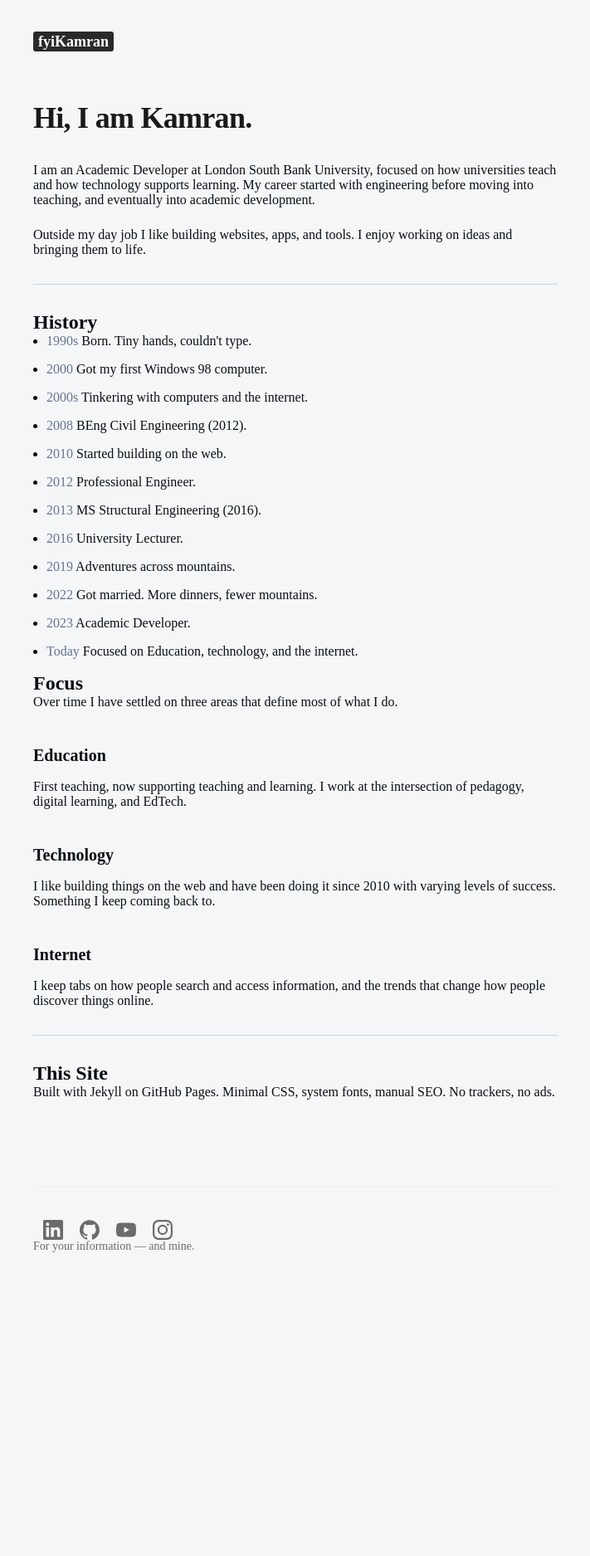
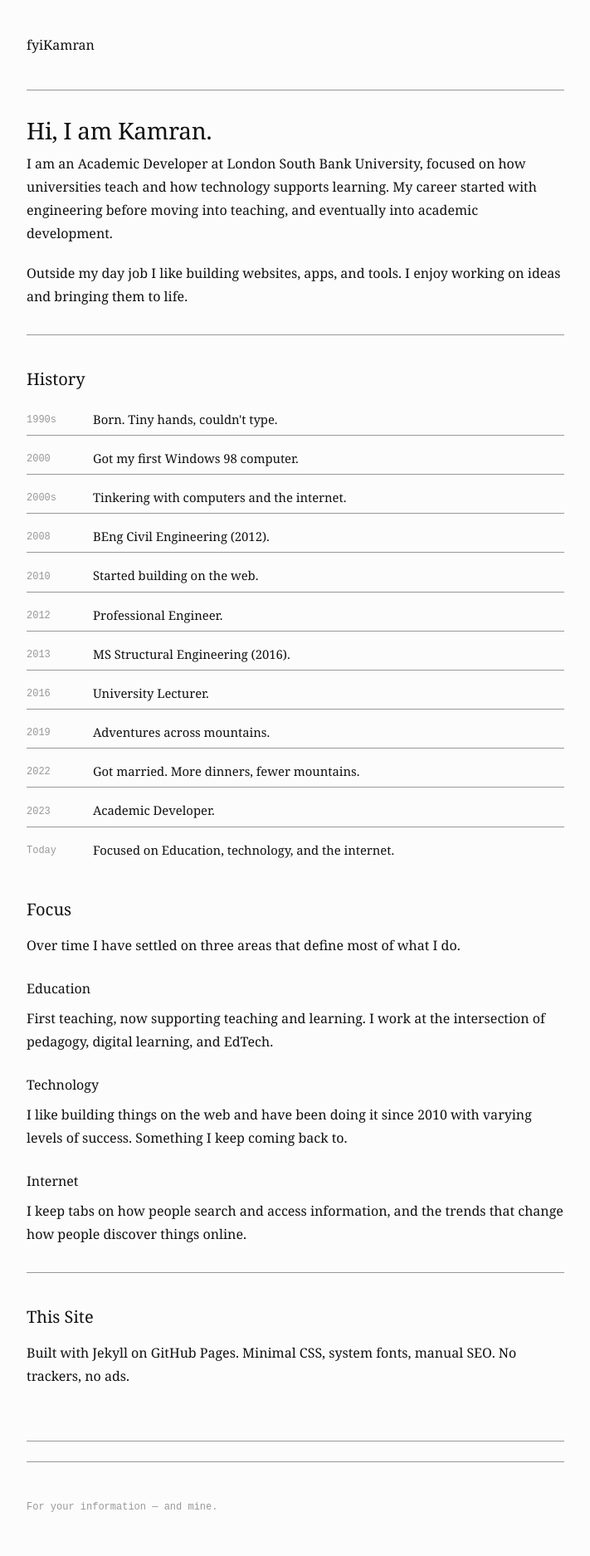
Before and after one commit to fyikamran/fyikamran.github.io, a Jekyll site: the page built from about.html, in a window 1280 px wide. Shown: the whole page at 83% size, without its empty margins (284-995 px from the left). Built offline with Jekyll 4.4.1, drawn with Linux system fonts in a browser that asks for light colours; before the commit the page ends 1570 px from its top, so only the background shows below that.

Commit message:
Update styles.css

```diff
--- a/assets/css/styles.css
+++ b/assets/css/styles.css
@@ -1,201 +1,280 @@
  /* ==========================================================================
-   1. Global Resets & Body
-   ==========================================================================
-   */
-  :root {
-  /* Layout Backgrounds */
-  --bg-main: #f4f6f8;        /* The crisp, cold ice-white for the page */
-  --bg-surface: #ffffff;     /* Pure white if you ever want to highlight card blocks or inputs */
-  --bg-code: #e2e8f0;        /* Light slate grey background for inline code blocks */
-
-  /* Typography Colors */
-  --text-primary: #0b0f13;   /* Pure ink black for maximum readability in body/headers */
-  --text-muted: #64748b;     /* Sterile slate grey for your timeline dates and meta text */
-  --text-inline-code: #0f172a; /* Slightly deeper tone for technical code text */
-
-  /* Interactive States (Links & Buttons) */
-  --link-color: #0b0f13;     /* Matches primary text for a strict monochrome aesthetic */
-  --link-hover: #0284c7;     /* A clean, cold sky blue that appears ONLY on mouse-hover */
-
-  /* Structure & Accents */
-  --border-clean: #cbd5e1;   /* A subtle, sharp line color for horizontal rules (<hr>) or grids */
-}
-
-body {
-  background-color: var(--bg-main);
-  color: var(--text-primary);
-}
-
-/* Timeline text adjustments */
-.timeline time {
-  color: var(--text-muted);
-}
-
-/* Hyperlink adjustments */
-a {
-  color: var(--link-color);
-  text-decoration: underline;
-  text-underline-offset: 3px; /* Gives the line a tiny bit of breathing room */
-}
-
-a:hover {
-  color: var(--link-hover);
-}
-
-/* If you ever write inline code back-ticks like `this` in Jekyll */
-code {
-  background-color: var(--bg-code);
-  color: var(--text-inline-code);
-  padding: 0.2rem 0.4rem;
-  border-radius: 4px;
-  font-size: 0.9em;
-}
-
-/* Clean dividing lines */
-hr {
-  border: 0;
-  border-top: 1px solid var(--border-clean);
-  margin: 2rem 0;
-}
-
+  Reset
+  ========================================================================== */
 * {
  box-sizing: border-box;
  margin: 0;
  padding: 0;
 }
 
+/* ==========================================================================
+  Variables
+  ========================================================================== */
+:root {
+ --bg: #fcfcfc;
+ --text: #111111;
+ --text-muted: #999999;
+ --font-body: Georgia, 'Times New Roman', serif;
+ --font-mono: 'Courier New', Courier, monospace;
+ --font-ui: -apple-system, BlinkMacSystemFont, 'Segoe UI', sans-serif;
+ --max-width: 680px;
+}
 
 /* ==========================================================================
-   2. Structural Single-Column Layout
+  Base
+  ========================================================================== */
+html {
+ font-size: 16px;
+ -webkit-font-smoothing: antialiased;
+}
+
+body {
+ background: var(--bg);
+ color: var(--text);
+ font-family: var(--font-body);
+ font-size: 1rem;
+ line-height: 1.75;
+ font-weight: 400;
+}
+
+/* ==========================================================================
+  Layout
   ========================================================================== */
 .site-container {
  display: flex;
  flex-direction: column;
  min-height: 100vh;
-   max-width: 680px;
+ max-width: var(--max-width);
  margin: 0 auto;
-  padding: 0 12px;
+ padding: 0 1rem;
 }
 
-/* The core container that forces everything into a single central column */
-header,
-.post-container,
-.social,
-footer {
-  width: 100%;
-  max-width: 680px; /* The optimal line-length sweet spot */
-  margin: 0 auto;   /* Centers the column horizontally */
-  padding: 0 12px;  /* Prevents content touching edge on mobile screen */
-}
-
-/* Vertical whitespace distribution */
 header {
-  padding-top: 40px;
-  padding-bottom: 40px;
+ padding: 2.5rem 0;
+ border-bottom: 1px solid var(--text-muted);
 }
 
 .post-container {
-  flex: 1; /* Pushes footer down if content is brief */
-  padding-top: 20px;
-  padding-bottom: 60px;
+ flex: 1;
+ padding: 2rem 0 4rem;
+}
+
+footer {
+ padding: 1.5rem 0 3rem;
+ border-top: 1px solid var(--text-muted);
+ font-family: var(--font-mono);
+ font-size: 0.75rem;
+ color: var(--text-muted);
 }
 
 /* ==========================================================================
-   3. Element Typography & Details
+  Navigation
   ========================================================================== */
-/* Header Branding */
-.logo-mark {
-  font-size: 18px;
-  font-weight: 700;
-}
-.logo-fyi {
-  background: #292929;
-  color: #fff;
-  padding: 2px 6px;
-  border-radius: 3px;
-  margin-right: 4px;
-}
-.logo {
-  text-decoration: none;
-  color: #292929;
+nav {
+ display: flex;
+ align-items: baseline;
+ justify-content: space-between;
 }
 
-/* Post Content */
-article h1 {
-  font-size: 36px;
-  line-height: 1.2;
-  font-weight: 700;
-  letter-spacing: -0.02em;
-  margin-bottom: 32px;
-  color: #1a1a1a;
+.site-name {
+ font-family: var(--font-mono);
+ font-size: 0.85rem;
+ font-weight: 400;
+ color: var(--text);
+ text-decoration: none;
 }
 
-article h3 {
-  font-size: 20px;
+nav ul {
+ list-style: none;
+ display: flex;
+ gap: 1.5rem;
+}
+
+nav ul a {
+ font-family: var(--font-mono);
+ font-size: 0.75rem;
+ color: var(--text-muted);
+ text-decoration: none;
+}
+
+nav ul a:hover {
+ color: var(--text);
+}
+
+/* ==========================================================================
+  Typography
+  ========================================================================== */
+h1 {
+ font-size: 2rem;
+ font-weight: 400;
+ line-height: 1.2;
+ letter-spacing: -0.01em;
+ margin-bottom: 1.5rem;
+}
+
+h2 {
+ font-size: 1.25rem;
+ font-weight: 400;
  line-height: 1.3;
-  margin-top: 42px;
-  margin-bottom: 16px;
-  font-weight: 600;
+ margin-bottom: 1rem;
+ margin-top: 2rem;
+}
+
+h3 {
+ font-size: 1rem;
+ font-weight: 400;
+ margin-bottom: 0.5rem;
+ margin-top: 1.5rem;
+}
+
+p {
+ margin-bottom: 1.25rem;
+}
+
+p:last-child {
+ margin-bottom: 0;
+}
+
+a {
+ color: var(--text);
+ text-decoration: underline;
+ text-underline-offset: 3px;
+}
+
+a:hover {
+ color: var(--text-muted);
+}
+
+/* ==========================================================================
+  Horizontal Rule
+  ========================================================================== */
+hr {
+ border: none;
+ border-top: 1px solid var(--text-muted);
+ margin: 2rem 0;
+}
+
+/* ==========================================================================
+  Timeline
+  ========================================================================== */
+ul.timeline {
+ list-style: none;
+ padding: 0;
+}
+
+ul.timeline li {
+ display: flex;
+ gap: 1.5rem;
+ padding: 0.5rem 0;
+ border-bottom: 1px solid var(--text-muted);
+ font-size: 0.925rem;
+ line-height: 1.5;
+}
+
+ul.timeline li:last-child {
+ border-bottom: none;
+}
+
+ul.timeline time {
+ font-family: var(--font-mono);
+ font-size: 0.75rem;
+ color: var(--text-muted);
+ min-width: 3.5rem;
+ padding-top: 0.2rem;
+ flex-shrink: 0;
+}
+
+/* ==========================================================================
+  Code
+  ========================================================================== */
+code {
+ font-family: var(--font-mono);
+ font-size: 0.85em;
+ background: rgba(17, 17, 17, 0.06);
+ color: var(--text);
+ padding: 0.15rem 0.4rem;
+ border-radius: 2px;
+}
+
+pre {
+ background: rgba(17, 17, 17, 0.06);
+ padding: 1.25rem;
+ overflow-x: auto;
+ margin-bottom: 1.25rem;
+}
+
+pre code {
+ background: none;
+ padding: 0;
+ font-size: 0.875rem;
+ line-height: 1.6;
+}
+
+/* ==========================================================================
+  Article / Post
+  ========================================================================== */
+article h1 {
+ font-size: 1.75rem;
+ margin-bottom: 0.5rem;
+}
+
+article h2 {
+ margin-top: 2.5rem;
 }
 
 article p {
-  margin-bottom: 24px;
-  word-break: break-word;
+ margin-bottom: 1.25rem;
 }
 
-/* List Styles */
-article ul {
-  margin-bottom: 16px;
-  padding-left: 16px;
+article ul,
+article ol {
+ padding-left: 1.25rem;
+ margin-bottom: 1.25rem;
 }
 
 article li {
-  margin-bottom: 16px;
-}
-
-/* Inline Code formatting used in your list */
-article code {
-  font-family: SFMono-Regular, Consolas, "Liberation Mono", Menlo, monospace;
-  font-size: 0.85em;
-  background-color: rgba(0, 0, 0, 0.05);
-  padding: 3px 6px;
-  border-radius: 4px;
+ margin-bottom: 0.5rem;
 }
 
 /* ==========================================================================
-   4. Social Widget & Footer Formatting
+  Post Meta
+  ========================================================================== */
+.post-meta {
+ font-family: var(--font-mono);
+ font-size: 0.75rem;
+ color: var(--text-muted);
+ margin-bottom: 2rem;
+ display: flex;
+ gap: 1rem;
+}
+
+/* ==========================================================================
+  Social
   ========================================================================== */
 .social {
  display: flex;
-  gap: 20px;
-  align-items: center;
-  padding-top: 40px;
-  border-top: 1px solid #eeeeee;
-   margin: 0 auto;
+ gap: 1.25rem;
+ padding-top: 1.5rem;
+ border-top: 1px solid var(--text-muted);
 }
 
 .social a {
-  color: #6b6b6b;
-  transition: color 0.15s ease;
-  display: inline-block;
-  width: 24px;
-  height: 24px;
+ font-family: var(--font-mono);
+ font-size: 0.72rem;
+ color: var(--text-muted);
+ text-decoration: none;
 }
 
 .social a:hover {
-  color: #1a1a1a; /* Darkens on hover */
+ color: var(--text);
 }
 
-.social svg {
-  width: 100%;
-  height: 100%;
+/* ==========================================================================
+  Mobile
+  ========================================================================== */
+@media (max-width: 600px) {
+ h1 { font-size: 1.5rem; }
+ h2 { font-size: 1.1rem; }
+ nav ul { gap: 1rem; }
+ ul.timeline time { min-width: 2.75rem; }
 }
-
-footer {
-  padding-top: 20px;
-  padding-bottom: 60px;
-  font-size: 14px;
-  color: #6b6b6b;
-  max-width: 680px;
-  margin: 0 auto;
-}
```
Lines whose indentation alone changed are shown as unchanged.
